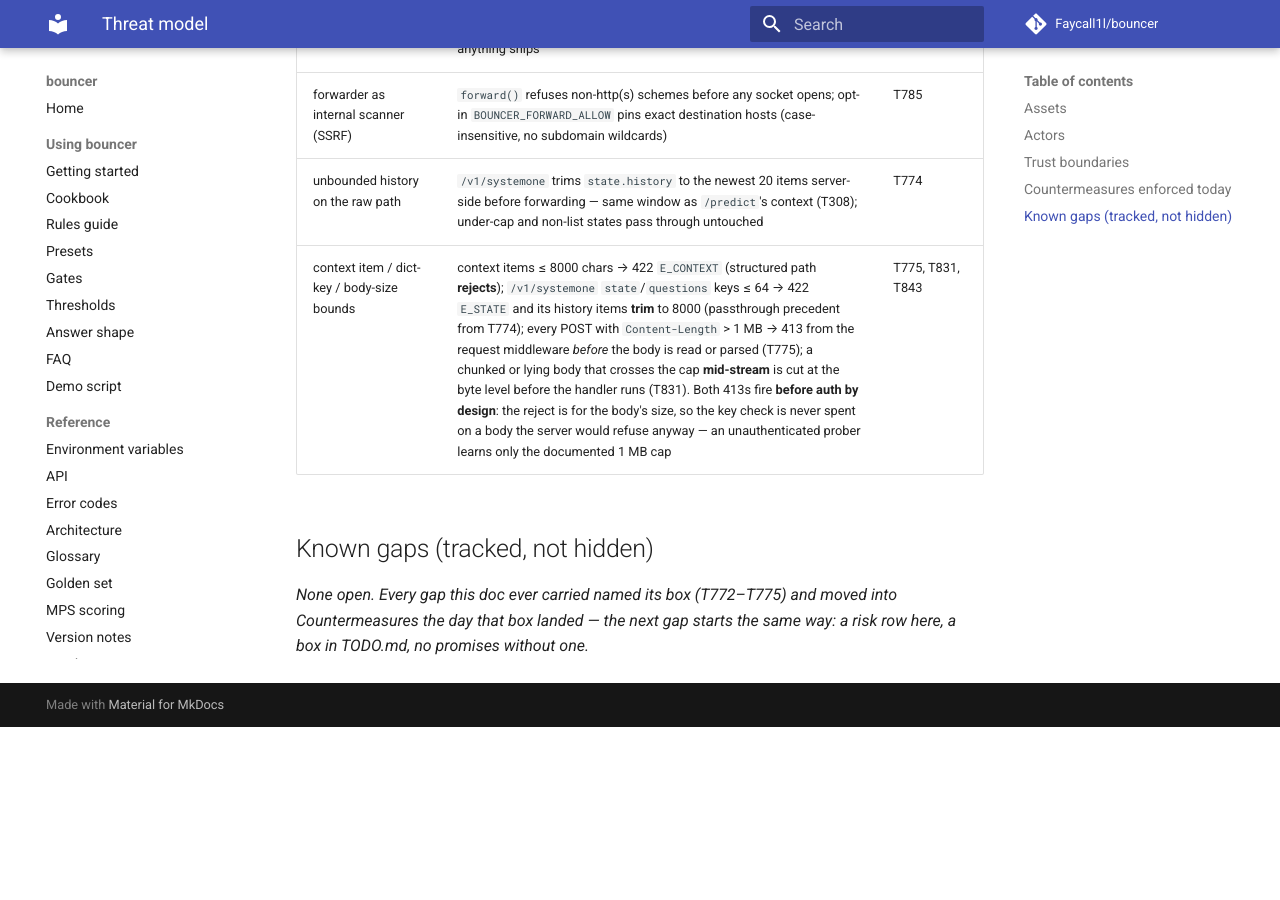
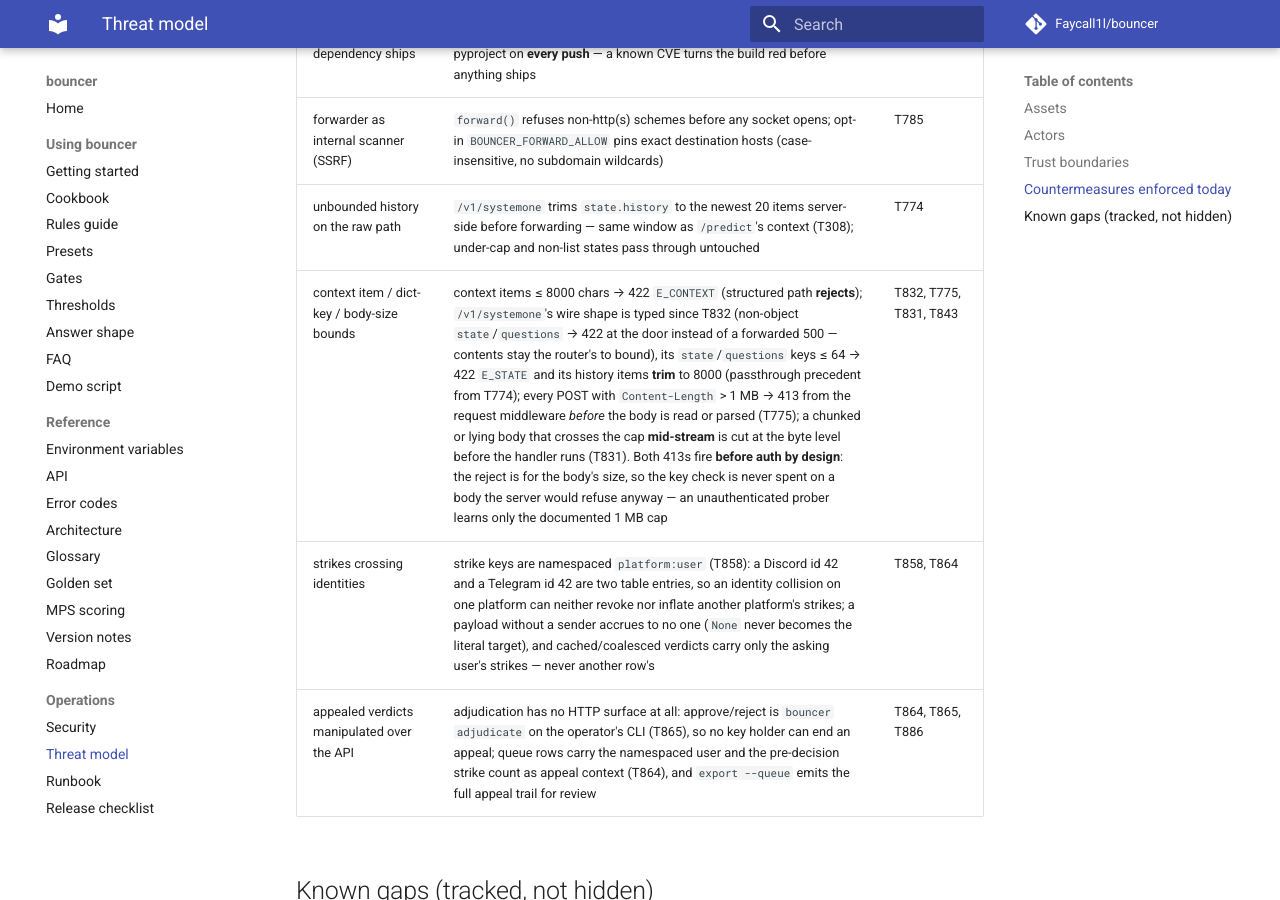
Before and after one commit to Faycall1l/bouncer, an MkDocs documentation site: the page built from docs/threat-model.md, in a window 1280 px wide and 900 px high, scrolled down 3700 px. Built offline with MkDocs 1.6.1 and Material for MkDocs 9.7.7, drawn with Linux system fonts in a browser that asks for light colours; comment, search, counter and statistics services are not loaded; before the commit the page ends 4427 px from its top, so only the background shows below that; some of the changed text lies outside the part shown.

Commit message:
T971 sec: threat model refreshed for the 0.5.x surface — typed systemone T832 cited, namespaced-strikes and CLI-only appeal rows added; strict mkdocs green

```diff
--- a/docs/threat-model.md
+++ b/docs/threat-model.md
@@ -1,6 +1,8 @@
 # Threat model (T771)
 
 _(Last checked against v0.4.0.)_
+_(Refreshed for the 0.5.x surface — T971: stream body cap, typed
+systemone shape, appeal/adjudicate flow, namespaced strikes.)_
 
 Scope: bouncer as deployed — the HTTP API (`bouncer serve`, including the
 `/v1/systemone` passthrough), the CLI, and the files it writes (audit log,
@@ -89,7 +91,9 @@
 | vulnerable dependency ships | CI `audit` job runs pip-audit over the versions pip resolves from pyproject on **every push** — a known CVE turns the build red before anything ships | T781 |
 | forwarder as internal scanner (SSRF) | `forward()` refuses non-http(s) schemes before any socket opens; opt-in `BOUNCER_FORWARD_ALLOW` pins exact destination hosts (case-insensitive, no subdomain wildcards) | T785 |
 | unbounded history on the raw path | `/v1/systemone` trims `state.history` to the newest 20 items server-side before forwarding — same window as `/predict`'s context (T308); under-cap and non-list states pass through untouched | T774 |
-| context item / dict-key / body-size bounds | context items ≤ 8000 chars → 422 `E_CONTEXT` (structured path **rejects**); `/v1/systemone` `state`/`questions` keys ≤ 64 → 422 `E_STATE` and its history items **trim** to 8000 (passthrough precedent from T774); every POST with `Content-Length` > 1 MB → 413 from the request middleware *before* the body is read or parsed (T775); a chunked or lying body that crosses the cap **mid-stream** is cut at the byte level before the handler runs (T831). Both 413s fire **before auth by design**: the reject is for the body's size, so the key check is never spent on a body the server would refuse anyway — an unauthenticated prober learns only the documented 1 MB cap | T775, T831, T843 |
+| context item / dict-key / body-size bounds | context items ≤ 8000 chars → 422 `E_CONTEXT` (structured path **rejects**); `/v1/systemone`'s wire shape is typed since T832 (non-object `state`/`questions` → 422 at the door instead of a forwarded 500 — contents stay the router's to bound), its `state`/`questions` keys ≤ 64 → 422 `E_STATE` and its history items **trim** to 8000 (passthrough precedent from T774); every POST with `Content-Length` > 1 MB → 413 from the request middleware *before* the body is read or parsed (T775); a chunked or lying body that crosses the cap **mid-stream** is cut at the byte level before the handler runs (T831). Both 413s fire **before auth by design**: the reject is for the body's size, so the key check is never spent on a body the server would refuse anyway — an unauthenticated prober learns only the documented 1 MB cap | T832, T775, T831, T843 |
+| strikes crossing identities | strike keys are namespaced `platform:user` (T858): a Discord id 42 and a Telegram id 42 are two table entries, so an identity collision on one platform can neither revoke nor inflate another platform's strikes; a payload without a sender accrues to no one (`None` never becomes the literal target), and cached/coalesced verdicts carry only the asking user's strikes — never another row's | T858, T864 |
+| appealed verdicts manipulated over the API | adjudication has no HTTP surface at all: approve/reject is `bouncer adjudicate` on the operator's CLI (T865), so no key holder can end an appeal; queue rows carry the namespaced user and the pre-decision strike count as appeal context (T864), and `export --queue` emits the full appeal trail for review | T864, T865, T886 |
 
 ## Known gaps (tracked, not hidden)
 
```
Also changed, not shown: TODO.md (+1 -1 lines).
